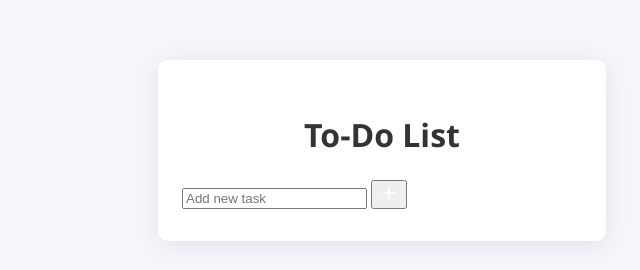
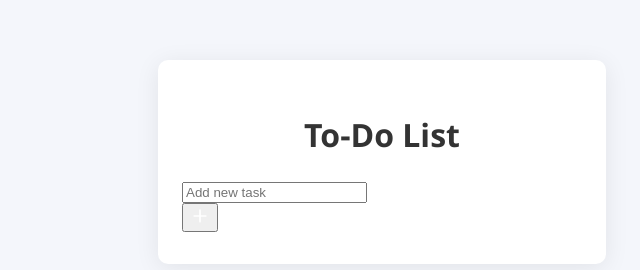
Before and after one commit to TirthDadhaniya/To-Do-List, a plain HTML site: page index.html in a window 1280 px wide. Shown: the whole page, without its empty margins (258-898 px from the left). Drawn offline with Linux system fonts and the light colour scheme.

Commit message:
index.html modified

```diff
--- a/index.html
+++ b/index.html
@@ -6,18 +6,25 @@
     <meta name="viewport" content="width=device-width, initial-scale=1.0">
     <title>To-Do List</title>
     <link rel="stylesheet" href="style.css">
-    <script src="script.js" defer></script>
 </head>
 
 <body>
     <div class="container">
         <h1>To-Do List</h1>
-        <form id="todo-form">
-            <input type="text" id="todo-input" placeholder="Add new task" required>
-            <button type="submit"><img class="plus-icon" src="plus.svg"></button>
+        <form id="todo-form" autocomplete="off">
+            <div class="input-div">
+                <input type="text" id="todo-input" placeholder="Add new task" required>
+            </div>
+            <button type="submit"><img class="plus-icon" src="plus.svg" alt="Add"></button>
         </form>
-        <ul id="todo-list"></ul>
+
+        <ul id="todo-list">
+            <!-- <li class="checked"> Task 1</li>
+            <li> Task 2</li>
+            <li> Task 3</li> -->
+        </ul>
     </div>
+
 
     <script src="script.js"></script>
 </body>
```
